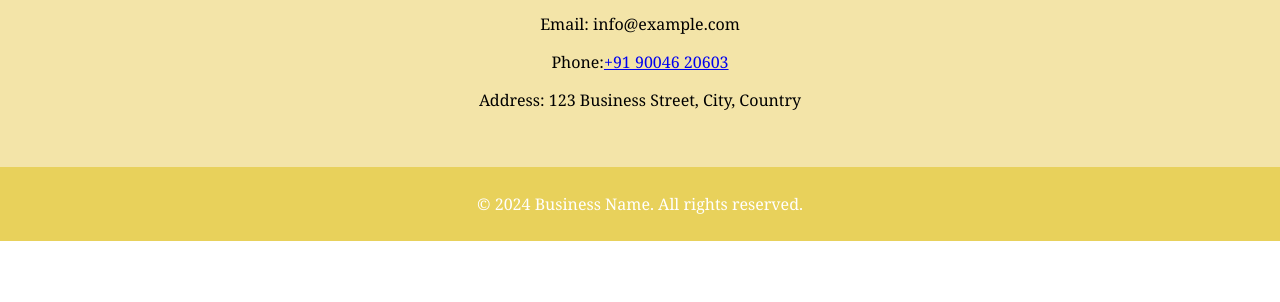
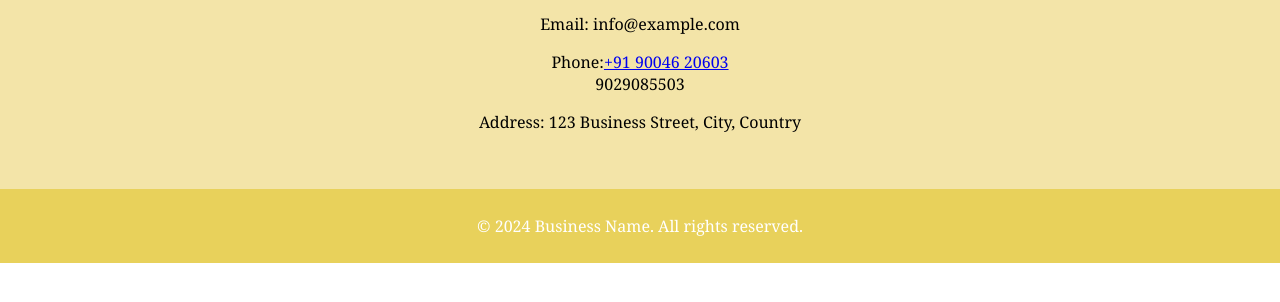
Before and after one commit to abkavi9924/EssentialIndia, a plain HTML site: page contact.html in a window 1280 px wide. Shown: the part 240-542 px from the top of the page. Drawn offline with Linux system fonts and the light colour scheme.

Commit message:
Update contact.html

```diff
--- a/contact.html
+++ b/contact.html
@@ -23,7 +23,7 @@
       <h2>Contact Us</h2>
       <p>Feel free to contact us using the information below:</p>
         <p></p>Email: info@example.com</li>
-        <p>Phone:<a href="https://wa.me/9004620603">+91 90046 20603</a></p>
+        <p>Phone:<a href="https://wa.me/9004620603">+91 90046 20603</a><br>9029085503</p>
         <p>Address: 123 Business Street, City, Country</p>
   </div>
 
```
